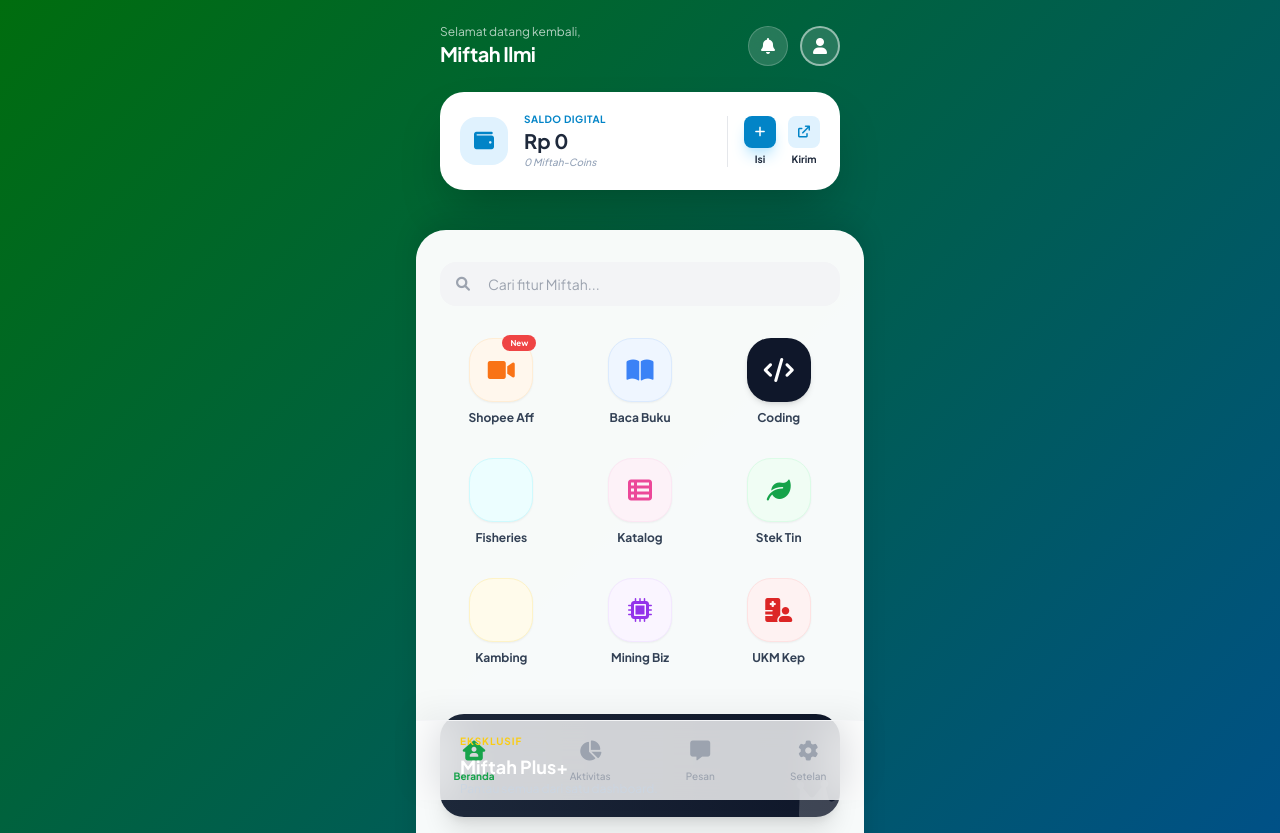
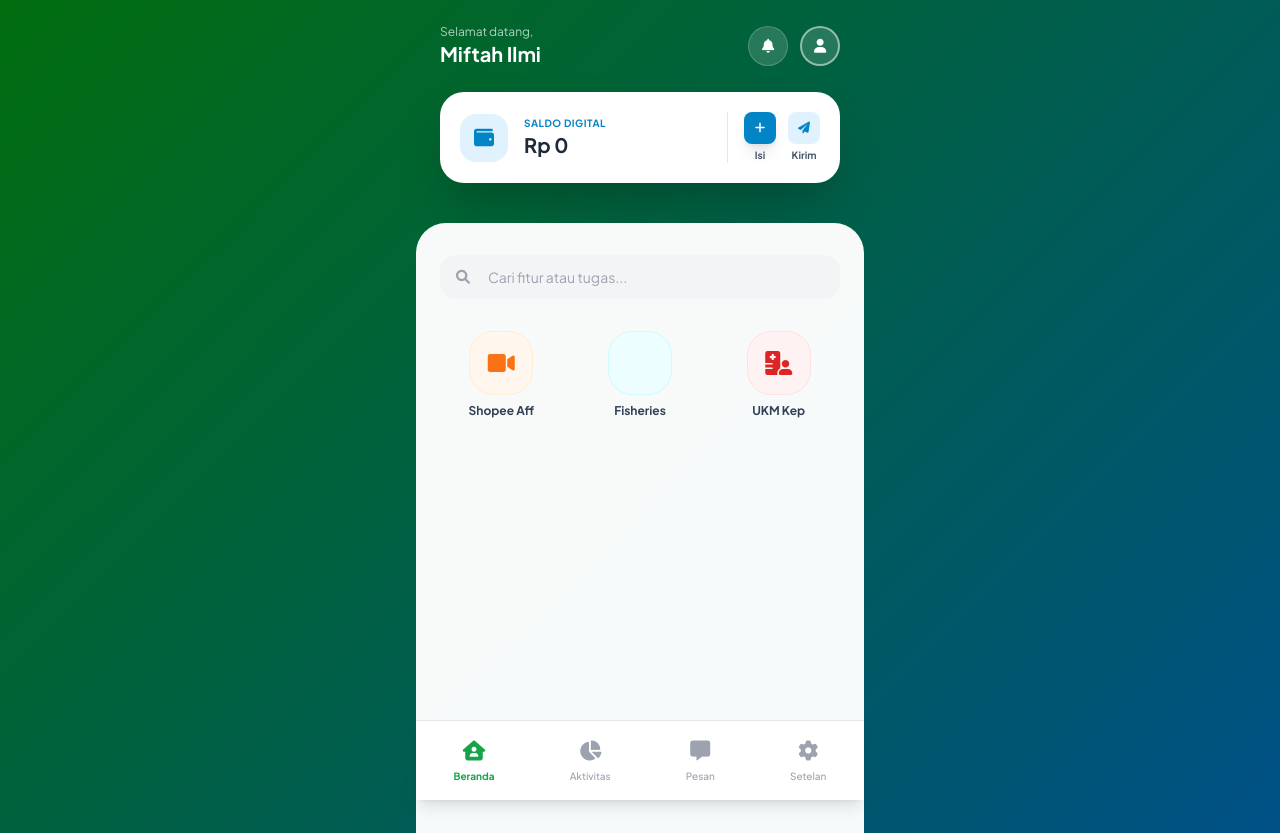
Before and after one commit to miftahilmi15-blip/daily-activity, a plain HTML site: page index.html in a window 1280 px wide. Shown: the top 833 px of the page. Drawn offline with nearby package versions, Linux system fonts and the light colour scheme.

Commit message:
Update index.html

```diff
--- a/index.html
+++ b/index.html
@@ -3,48 +3,21 @@
 <head>
     <meta charset="UTF-8">
     <meta name="viewport" content="width=device-width, initial-scale=1.0">
-    <title>Daily Hub Premium - Miftah</title>
+    <title>Daily Hub Live - Miftah</title>
     <script src="https://cdn.tailwindcss.com"></script>
     <link rel="stylesheet" href="https://cdnjs.cloudflare.com/ajax/libs/font-awesome/6.0.0/css/all.min.css">
     <style>
         @import url('https://fonts.googleapis.com/css2?family=Plus+Jakarta+Sans:wght@400;500;600;700&display=swap');
-
         body {
             font-family: 'Plus Jakarta Sans', sans-serif;
-            /* Perpaduan Hijau & Biru sesuai request */
             background: linear-gradient(135deg, #006d0e 0%, #004e92 100%);
             min-height: 100vh;
         }
-
-        .glass-container {
-            background: rgba(255, 255, 255, 0.97);
-            border-top-left-radius: 30px;
-            border-top-right-radius: 30px;
-            box-shadow: 0 -10px 25px rgba(0,0,0,0.1);
-        }
-
-        .premium-card {
-            background: rgba(255, 255, 255, 0.15);
-            backdrop-filter: blur(10px);
-            border: 1px solid rgba(255, 255, 255, 0.2);
-        }
-
-        .modal {
-            display: none;
-            position: fixed;
-            inset: 0;
-            background: rgba(0, 0, 0, 0.6);
-            backdrop-filter: blur(4px);
-            z-index: 100;
-            align-items: center;
-            justify-content: center;
-            padding: 20px;
-        }
-
+        .glass-container { background: rgba(255, 255, 255, 0.97); border-radius: 30px 30px 0 0; }
+        .premium-card { background: rgba(255, 255, 255, 0.15); backdrop-filter: blur(10px); border: 1px solid rgba(255, 255, 255, 0.2); }
+        .modal { display: none; position: fixed; inset: 0; background: rgba(0, 0, 0, 0.6); backdrop-filter: blur(4px); z-index: 100; align-items: center; justify-content: center; padding: 20px; }
         .modal.active { display: flex; }
-
-        /* Animasi klik */
-        .btn-click:active { transform: scale(0.92); }
+        .btn-click:active { transform: scale(0.92); transition: 0.1s; }
     </style>
 </head>
 <body class="max-w-md mx-auto">
@@ -52,42 +25,37 @@
     <div class="p-6 text-white">
         <div class="flex justify-between items-center mb-6">
             <div>
-                <p class="text-xs opacity-70">Selamat datang kembali,</p>
-                <h1 class="text-xl font-bold tracking-tight">Miftah Ilmi</h1>
+                <p class="text-xs opacity-70">Selamat datang,</p>
+                <h1 class="text-xl font-bold">Miftah Ilmi</h1>
             </div>
             <div class="flex gap-3">
-                <button class="w-10 h-10 premium-card rounded-full flex items-center justify-center">
-                    <i class="fa-solid fa-bell"></i>
+                <button onclick="openModal('Notifikasi', 'Belum ada pemberitahuan baru hari ini.')" class="w-10 h-10 premium-card rounded-full flex items-center justify-center btn-click">
+                    <i class="fa-solid fa-bell text-sm"></i>
                 </button>
-                <button class="w-10 h-10 premium-card rounded-full flex items-center justify-center overflow-hidden border-2 border-white/50">
-                    <i class="fa-solid fa-user"></i>
+                <button onclick="openModal('Profil User', 'Pengaturan akun Miftah Ilmi.')" class="w-10 h-10 premium-card rounded-full flex items-center justify-center border-2 border-white/50 btn-click">
+                    <i class="fa-solid fa-user text-sm"></i>
                 </button>
             </div>
         </div>
 
         <div class="bg-white rounded-3xl p-5 shadow-2xl flex items-center justify-between text-slate-800">
-            <div class="flex items-center gap-4">
+            <div onclick="openModal('Detail Saldo', 'Riwayat transaksi dan koin kamu.')" class="flex items-center gap-4 cursor-pointer btn-click">
                 <div class="w-12 h-12 bg-sky-100 rounded-2xl flex items-center justify-center text-sky-600">
                     <i class="fa-solid fa-wallet text-xl"></i>
                 </div>
                 <div>
                     <p class="text-[10px] font-bold text-sky-600 uppercase tracking-wider">Saldo Digital</p>
                     <p class="text-xl font-black">Rp 0</p>
-                    <p class="text-[10px] text-slate-400 font-medium italic">0 Miftah-Coins</p>
                 </div>
             </div>
             <div class="flex gap-3 border-l pl-4">
-                <button class="flex flex-col items-center gap-1">
-                    <div class="w-8 h-8 bg-sky-600 rounded-lg flex items-center justify-center text-white text-xs shadow-lg shadow-sky-200">
-                        <i class="fa-solid fa-plus"></i>
-                    </div>
-                    <span class="text-[10px] font-bold">Isi</span>
+                <button onclick="openModal('Isi Saldo', 'Menu Top-Up via Bank atau E-Wallet.')" class="flex flex-col items-center gap-1 btn-click">
+                    <div class="w-8 h-8 bg-sky-600 rounded-lg flex items-center justify-center text-white text-xs shadow-lg"><i class="fa-solid fa-plus"></i></div>
+                    <span class="text-[10px] font-bold text-slate-600">Isi</span>
                 </button>
-                <button class="flex flex-col items-center gap-1">
-                    <div class="w-8 h-8 bg-sky-100 rounded-lg flex items-center justify-center text-sky-600 text-xs">
-                        <i class="fa-solid fa-arrow-up-right-from-square"></i>
-                    </div>
-                    <span class="text-[10px] font-bold">Kirim</span>
+                <button onclick="openModal('Kirim Saldo', 'Transfer antar akun atau ke rekening.')" class="flex flex-col items-center gap-1 btn-click">
+                    <div class="w-8 h-8 bg-sky-100 rounded-lg flex items-center justify-center text-sky-600 text-xs"><i class="fa-solid fa-paper-plane"></i></div>
+                    <span class="text-[10px] font-bold text-slate-600">Kirim</span>
                 </button>
             </div>
         </div>
@@ -99,128 +67,61 @@
             <span class="absolute inset-y-0 left-4 flex items-center text-gray-400">
                 <i class="fa-solid fa-magnifying-glass text-sm"></i>
             </span>
-            <input type="text" placeholder="Cari fitur Miftah..." class="w-full pl-12 pr-4 py-3 bg-gray-100 border-none rounded-2xl text-sm outline-none focus:ring-2 focus:ring-green-500 transition-all">
+            <input type="text" onfocus="openModal('Pencarian', 'Ketik apa yang ingin kamu cari...')" placeholder="Cari fitur atau tugas..." class="w-full pl-12 pr-4 py-3 bg-gray-100 border-none rounded-2xl text-sm outline-none">
         </div>
 
         <div class="grid grid-cols-3 gap-y-8 gap-x-4 text-center">
-
-            <button onclick="openModal('Shopee Affiliate')" class="flex flex-col items-center btn-click">
-                <div class="relative w-16 h-16 bg-orange-50 rounded-3xl flex items-center justify-center mb-2 shadow-sm border border-orange-100">
-                    <i class="fa-solid fa-video text-orange-500 text-2xl"></i>
-                    <span class="absolute -top-1 -right-1 bg-red-500 text-white text-[8px] px-2 py-0.5 rounded-full font-bold">New</span>
-                </div>
+            <button onclick="openModal('Shopee Affiliate', 'Dashboard monitoring link & video.')" class="flex flex-col items-center btn-click">
+                <div class="w-16 h-16 bg-orange-50 rounded-3xl flex items-center justify-center mb-2 border border-orange-100"><i class="fa-solid fa-video text-orange-500 text-2xl"></i></div>
                 <span class="text-xs text-slate-700 font-bold">Shopee Aff</span>
             </button>
-
-            <button onclick="openModal('Membaca Buku')" class="flex flex-col items-center btn-click">
-                <div class="w-16 h-16 bg-blue-50 rounded-3xl flex items-center justify-center mb-2 shadow-sm border border-blue-100">
-                    <i class="fa-solid fa-book-open text-blue-500 text-2xl"></i>
-                </div>
-                <span class="text-xs text-slate-700 font-bold">Baca Buku</span>
-            </button>
-
-            <button onclick="openModal('Coding Project')" class="flex flex-col items-center btn-click">
-                <div class="w-16 h-16 bg-slate-900 rounded-3xl flex items-center justify-center mb-2 shadow-md">
-                    <i class="fa-solid fa-code text-white text-2xl"></i>
-                </div>
-                <span class="text-xs text-slate-700 font-bold">Coding</span>
-            </button>
-
-            <button onclick="openModal('Smart Fisheries')" class="flex flex-col items-center btn-click">
-                <div class="w-16 h-16 bg-cyan-50 rounded-3xl flex items-center justify-center mb-2 shadow-sm border border-cyan-100">
-                    <i class="fa-solid fa-fish-fins text-cyan-500 text-2xl"></i>
-                </div>
+            <button onclick="openModal('Smart Fisheries', 'Kontrol alat pakan lele otomatis.')" class="flex flex-col items-center btn-click">
+                <div class="w-16 h-16 bg-cyan-50 rounded-3xl flex items-center justify-center mb-2 border border-cyan-100"><i class="fa-solid fa-fish-fins text-cyan-500 text-2xl"></i></div>
                 <span class="text-xs text-slate-700 font-bold">Fisheries</span>
             </button>
-
-            <button onclick="openModal('Katalog Digital')" class="flex flex-col items-center btn-click">
-                <div class="w-16 h-16 bg-pink-50 rounded-3xl flex items-center justify-center mb-2 shadow-sm border border-pink-100">
-                    <i class="fa-solid fa-table-list text-pink-500 text-2xl"></i>
-                </div>
-                <span class="text-xs text-slate-700 font-bold">Katalog</span>
-            </button>
-
-            <button onclick="openModal('Stek Pohon Tin')" class="flex flex-col items-center btn-click">
-                <div class="w-16 h-16 bg-green-50 rounded-3xl flex items-center justify-center mb-2 shadow-sm border border-green-100">
-                    <i class="fa-solid fa-leaf text-green-600 text-2xl"></i>
-                </div>
-                <span class="text-xs text-slate-700 font-bold">Stek Tin</span>
-            </button>
-
-            <button onclick="openModal('Ternak Kambing')" class="flex flex-col items-center btn-click">
-                <div class="w-16 h-16 bg-amber-50 rounded-3xl flex items-center justify-center mb-2 shadow-sm border border-amber-100">
-                    <i class="fa-solid fa-cow text-amber-600 text-2xl"></i>
-                </div>
-                <span class="text-xs text-slate-700 font-bold">Kambing</span>
-            </button>
-
-            <button onclick="openModal('Side Business')" class="flex flex-col items-center btn-click">
-                <div class="w-16 h-16 bg-purple-50 rounded-3xl flex items-center justify-center mb-2 shadow-sm border border-purple-100">
-                    <i class="fa-solid fa-microchip text-purple-600 text-2xl"></i>
-                </div>
-                <span class="text-xs text-slate-700 font-bold">Mining Biz</span>
-            </button>
-
-            <button onclick="openModal('UKM Keperawatan')" class="flex flex-col items-center btn-click">
-                <div class="w-16 h-16 bg-red-50 rounded-3xl flex items-center justify-center mb-2 shadow-sm border border-red-100">
-                    <i class="fa-solid fa-hospital-user text-red-600 text-2xl"></i>
-                </div>
+            <button onclick="openModal('UKM Keperawatan', 'Agenda dan tugas organisasi.')" class="flex flex-col items-center btn-click">
+                <div class="w-16 h-16 bg-red-50 rounded-3xl flex items-center justify-center mb-2 border border-red-100"><i class="fa-solid fa-hospital-user text-red-600 text-2xl"></i></div>
                 <span class="text-xs text-slate-700 font-bold">UKM Kep</span>
             </button>
-
         </div>
-
-        <div class="mt-12 bg-gradient-to-r from-slate-800 to-slate-900 rounded-3xl p-5 text-white flex items-center justify-between relative overflow-hidden shadow-xl">
-            <div class="z-10">
-                <p class="text-[10px] font-bold text-yellow-400 uppercase tracking-widest mb-1">Eksklusif</p>
-                <h3 class="text-lg font-bold">Miftah Plus+</h3>
-                <p class="text-xs text-slate-300">Pantau semua dari satu dashboard.</p>
-            </div>
-            <i class="fa-solid fa-crown text-5xl absolute -right-2 -bottom-2 opacity-20 rotate-12"></i>
-        </div>
-
     </div>
 
     <div id="blankModal" class="modal">
-        <div class="bg-white w-full max-w-sm rounded-[32px] p-8 shadow-2xl scale-95 transition-transform">
-            <div class="flex justify-end">
-                <button onclick="closeModal()" class="w-8 h-8 bg-gray-100 rounded-full flex items-center justify-center text-gray-400">
-                    <i class="fa-solid fa-xmark"></i>
-                </button>
+        <div class="bg-white w-full max-w-sm rounded-[32px] p-8 shadow-2xl">
+            <div class="text-center py-6">
+                <div class="w-16 h-16 bg-blue-50 text-blue-600 rounded-full flex items-center justify-center mx-auto mb-4">
+                    <i class="fa-solid fa-code text-2xl"></i>
+                </div>
+                <h2 id="modalTitle" class="text-xl font-bold text-slate-800 mb-2">Nama Fitur</h2>
+                <p id="modalDesc" class="text-sm text-gray-400 px-4">Deskripsi fitur sementara.</p>
             </div>
-            <div class="text-center py-6">
-                <div class="w-20 h-20 bg-gray-50 rounded-full flex items-center justify-center mx-auto mb-6 border-2 border-dashed border-gray-200">
-                    <i class="fa-solid fa-laptop-code text-gray-300 text-3xl"></i>
-                </div>
-                <h2 id="modalTitle" class="text-xl font-bold text-slate-800 mb-2">Fitur</h2>
-                <p class="text-sm text-gray-400 leading-relaxed px-4">Halaman ini sedang dalam tahap pengembangan Bos kuh. Sabar ya!</p>
-            </div>
-            <button onclick="closeModal()" class="w-full py-4 bg-green-600 text-white rounded-2xl font-bold text-sm shadow-lg shadow-green-200 active:scale-95 transition-all">Siaap, Mengerti!</button>
+            <button onclick="closeModal()" class="w-full py-4 bg-slate-800 text-white rounded-2xl font-bold text-sm btn-click">Kembali</button>
         </div>
     </div>
 
-    <nav class="fixed bottom-0 left-0 right-0 bg-white/80 backdrop-blur-xl border-t border-gray-100 flex justify-around items-center py-4 max-w-md mx-auto shadow-[0_-10px_30px_rgba(0,0,0,0.05)]">
-        <button class="flex flex-col items-center text-green-600">
+    <nav class="fixed bottom-0 left-0 right-0 bg-white border-t flex justify-around items-center py-4 max-w-md mx-auto shadow-lg">
+        <button onclick="location.reload()" class="flex flex-col items-center text-green-600 btn-click">
             <i class="fa-solid fa-house-user text-xl"></i>
             <span class="text-[10px] font-bold mt-1">Beranda</span>
         </button>
-        <button class="flex flex-col items-center text-gray-400">
+        <button onclick="openModal('Aktivitas', 'Lihat riwayat kesibukanmu di sini.')" class="flex flex-col items-center text-gray-400 btn-click">
             <i class="fa-solid fa-chart-pie text-xl"></i>
             <span class="text-[10px] font-medium mt-1">Aktivitas</span>
         </button>
-        <button class="flex flex-col items-center text-gray-400">
+        <button onclick="openModal('Pesan', 'Kotak masuk chat dan notifikasi sistem.')" class="flex flex-col items-center text-gray-400 btn-click">
             <i class="fa-solid fa-message text-xl"></i>
             <span class="text-[10px] font-medium mt-1">Pesan</span>
         </button>
-        <button class="flex flex-col items-center text-gray-400">
+        <button onclick="openModal('Setelan', 'Pengaturan aplikasi dan privasi.')" class="flex flex-col items-center text-gray-400 btn-click">
             <i class="fa-solid fa-gear text-xl"></i>
             <span class="text-[10px] font-medium mt-1">Setelan</span>
         </button>
     </nav>
 
     <script>
-        function openModal(title) {
+        function openModal(title, desc) {
             document.getElementById('modalTitle').innerText = title;
+            document.getElementById('modalDesc').innerText = desc;
             document.getElementById('blankModal').classList.add('active');
         }
         function closeModal() {
```
